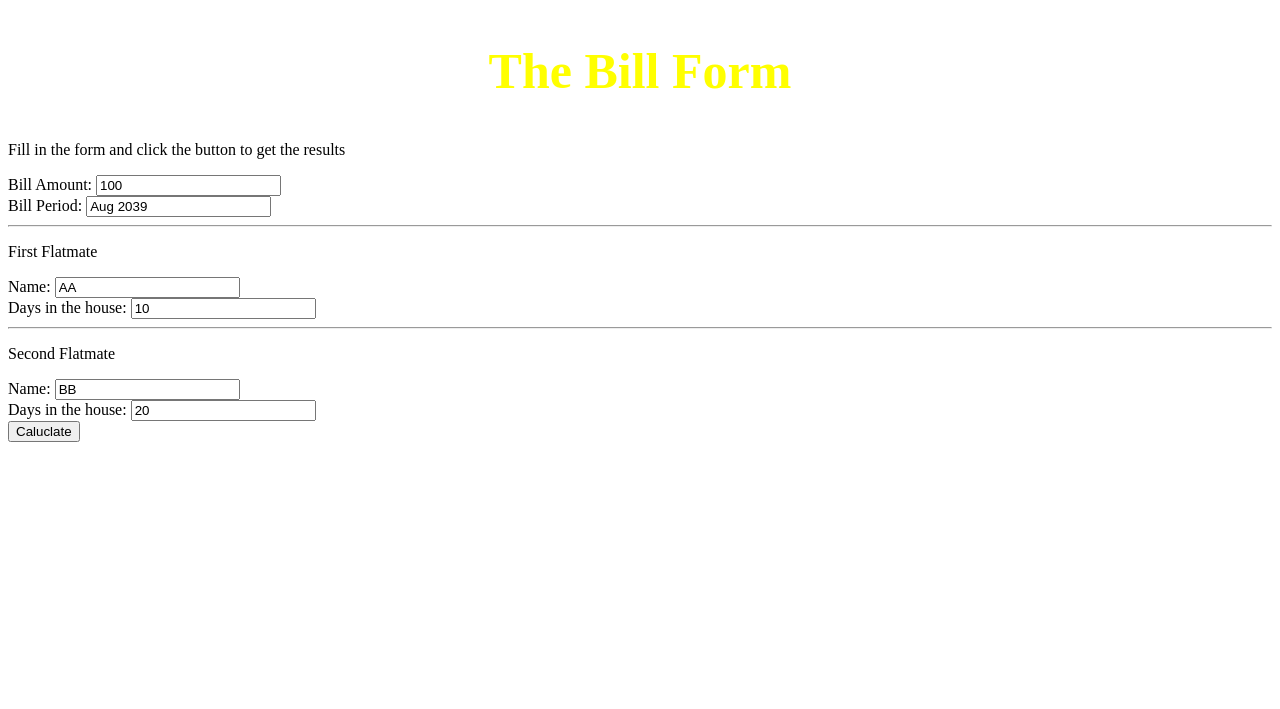
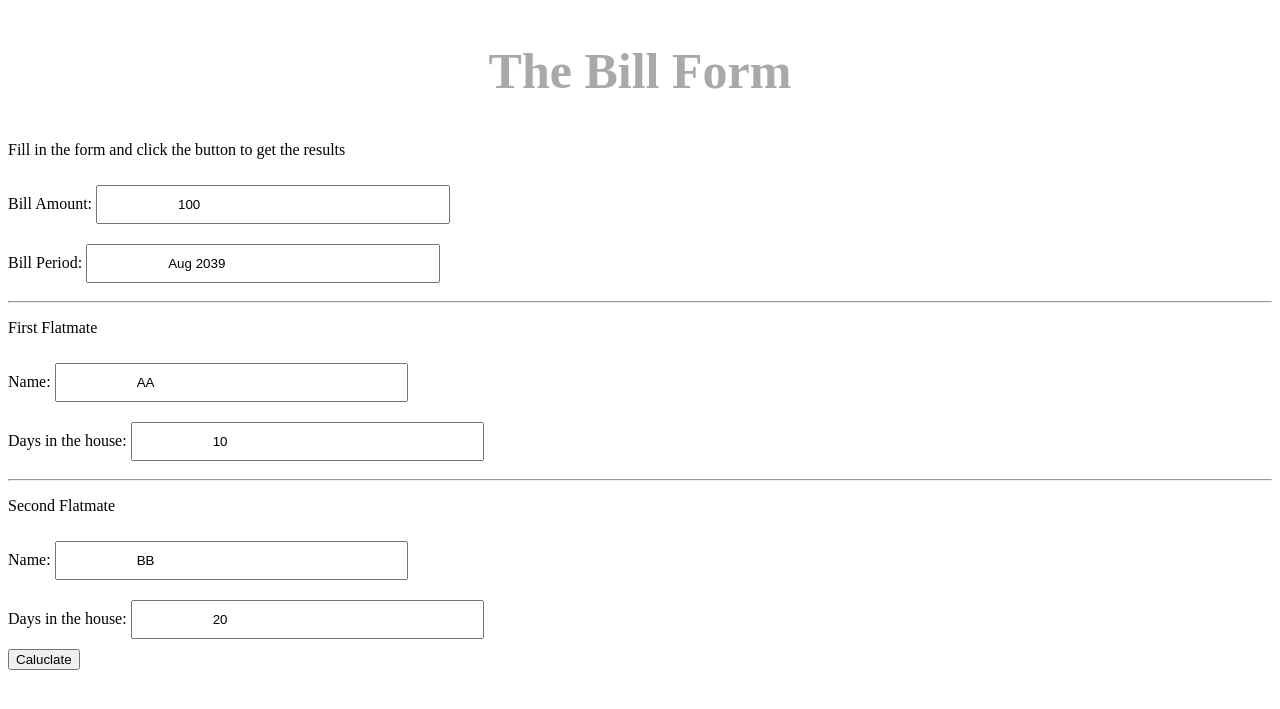
Before and after one commit to FrankGaoX/App-5-Flatmates-Bill-Web-App, a Flask app: page /bill in a window 1280 px wide. Shown: the top 709 px of the page. Run offline with Flask 2, Linux system fonts and the light colour scheme.

Commit message:
Added properties to h2 and input text

```diff
--- a/static/main.css
+++ b/static/main.css
@@ -1,5 +1,11 @@
 h2 {
-    color: yellow;
+    color: darkgrey;
     text-align: center;
-    font-size: 50px
+    font-size: 50px;
 }
+
+input[type=text] {
+    width: 15%;
+    padding: 10px 80px;
+    margin: 10px 0;
+}
```
